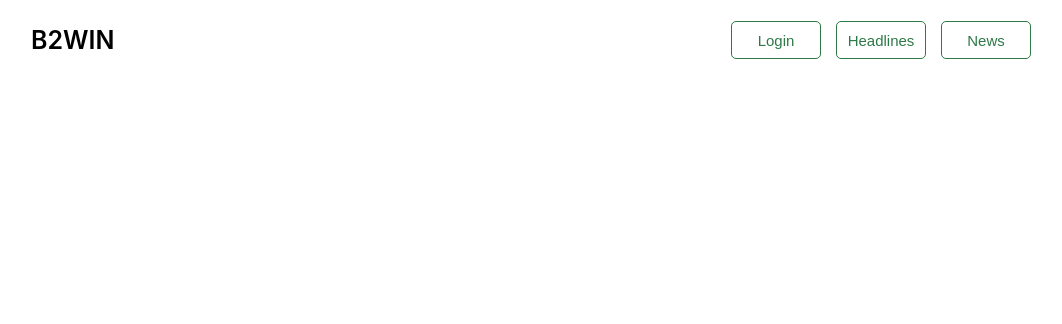
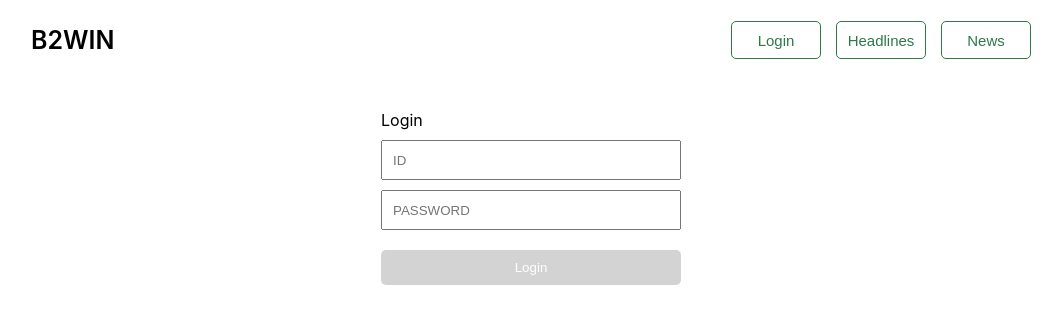
Before and after one commit to kimdonggu42/b2win, a React (Create React App) app: page /login in a window 1280 px wide. Shown: the top 324 px of the page, without its empty margins (109-1171 px from the left). Built offline with nearby package versions, Linux system fonts and the light colour scheme.

Commit message:
Feat : 로그인, 로그아웃 구현

```diff
--- a/src/App.tsx
+++ b/src/App.tsx
@@ -1,4 +1,5 @@
 import Header from "./components/nav/Header";
+import MainPage from "./pages/MainPage";
 import LoginPage from "./pages/LoginPage";
 import HeadlinesPage from "./pages/HeadlinesPage";
 import NewsPage from "./pages/NewsPage";
@@ -12,7 +13,8 @@ function App() {
       <GlobalStyle />
       <Header />
       <Routes>
-        <Route path='/' element={<LoginPage />} />
+        <Route path='/' element={<MainPage />} />
+        <Route path='/login' element={<LoginPage />} />
         <Route path='/headlines' element={<HeadlinesPage />} />
         <Route path='/news' element={<NewsPage />} />
         <Route path='/detailnews/:id' element={<DetailPage />} />
--- a/src/components/login/LoginForm.tsx
+++ b/src/components/login/LoginForm.tsx
@@ -1,5 +1,84 @@
+import styled from "styled-components";
+import { useState } from "react";
+import { useNavigate } from "react-router-dom";
+
+const LoginContainer = styled.div`
+  display: flex;
+  justify-content: center;
+  /* border: 1px solid blue; */
+`;
+
+const LoginWrapper = styled.div`
+  display: flex;
+  flex-direction: column;
+  width: 300px;
+  row-gap: 10px;
+  /* border: 1px solid red; */
+
+  > .loginTitle {
+  }
+
+  > input {
+    height: 40px;
+    padding: 0 10px 0 10px;
+  }
+
+  > button {
+    margin-top: 10px;
+    height: 35px;
+    color: white;
+    background-color: #2d7947;
+    border-radius: 5px;
+    border: none;
+    cursor: pointer;
+
+    &:disabled {
+      background-color: lightgray;
+    }
+  }
+`;
+
 function LoginForm() {
-  return <div></div>;
+  const [userId, setUserId] = useState<string>("");
+  const [userPw, setUserPw] = useState<string>("");
+
+  const navigate = useNavigate();
+
+  const inputIdChange = (e: React.ChangeEvent<HTMLInputElement>) => {
+    setUserId(e.target.value);
+  };
+
+  const inputPwChange = (e: React.ChangeEvent<HTMLInputElement>) => {
+    setUserPw(e.target.value);
+  };
+
+  const accessToken = "login";
+
+  const onSubmit = () => {
+    localStorage.setItem("accessToken", accessToken);
+    navigate("/");
+    window.location.reload();
+  };
+
+  return (
+    <LoginContainer>
+      <LoginWrapper>
+        <div className='loginTitle'>Login</div>
+        <input placeholder='ID' onChange={inputIdChange} value={userId} />
+        <input placeholder='PASSWORD' onChange={inputPwChange} value={userPw} />
+        <button
+          onClick={onSubmit}
+          disabled={
+            userId !== "codestates1" || userPw !== "12345678"
+              ? userId !== "codestates2" || userPw !== "87654321"
+              : false
+          }
+        >
+          Login
+        </button>
+      </LoginWrapper>
+    </LoginContainer>
+  );
 }
 
 export default LoginForm;
--- a/src/components/nav/Header.tsx
+++ b/src/components/nav/Header.tsx
@@ -46,14 +46,28 @@ const PageMoveBtn = styled.button`
 `;
 
 function Header() {
+  const isLogin = window.localStorage.getItem("accessToken");
+
+  console.log(isLogin);
+
+  const logout = () => {
+    localStorage.removeItem("accessToken");
+    window.location.reload();
+  };
+
   return (
     <HeaderContainer>
       <HeaderWrapper>
         <div className='logo'>B2WIN</div>
         <ButtonWrapper>
-          <Link to='/'>
-            <PageMoveBtn>Login</PageMoveBtn>
-          </Link>
+          {isLogin === null ? (
+            <Link to='/login'>
+              <PageMoveBtn>Login</PageMoveBtn>
+            </Link>
+          ) : (
+            <PageMoveBtn onClick={logout}>Loout</PageMoveBtn>
+          )}
+
           <Link to='headlines'>
             <PageMoveBtn>Headlines</PageMoveBtn>
           </Link>
--- a/src/pages/LoginPage.tsx
+++ b/src/pages/LoginPage.tsx
@@ -3,7 +3,6 @@ import LoginForm from "../components/login/LoginForm";
 function LoginPage() {
   return (
     <>
-      로그인 페이지
       <LoginForm />
     </>
   );
--- /dev/null
+++ b/src/pages/MainPage.tsx
@@ -0,0 +1,5 @@
+function MainPage() {
+  return <>메인 페이지 입니다.</>;
+}
+
+export default MainPage;
```
